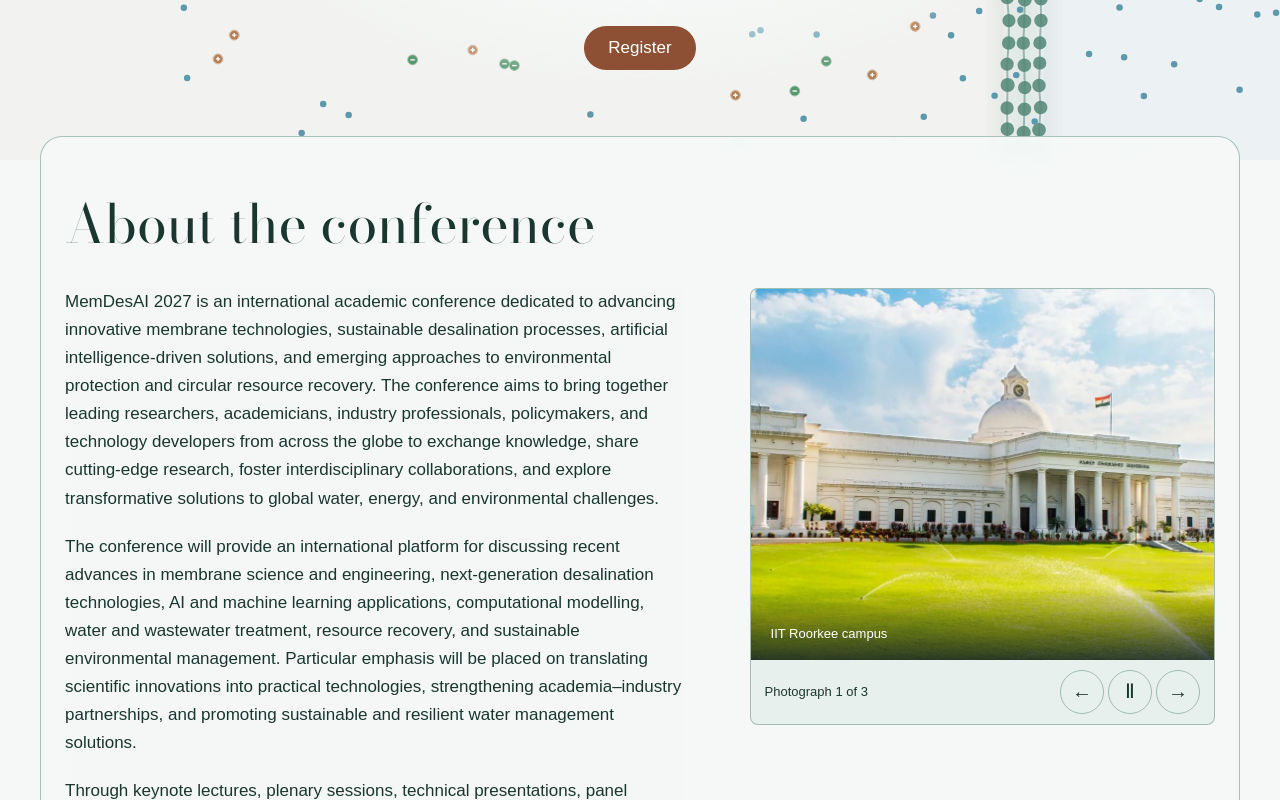
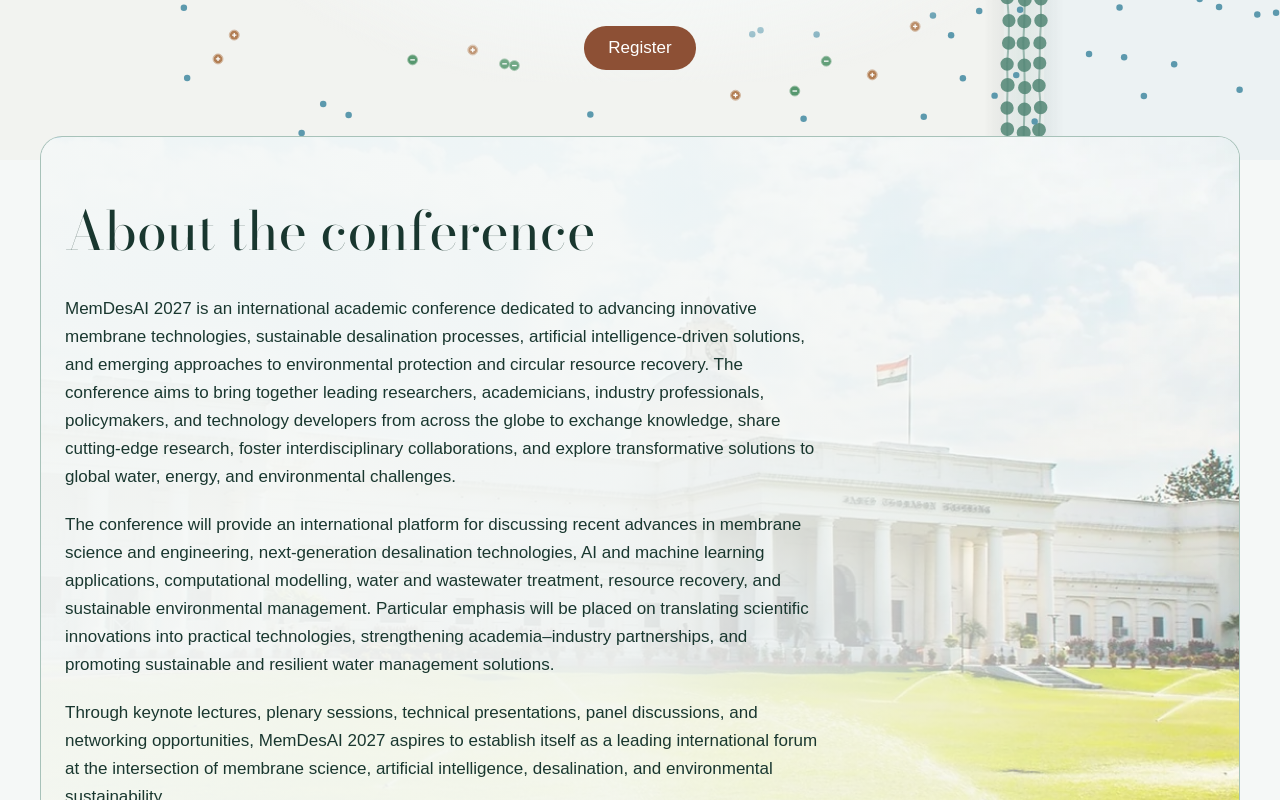
Before and after one commit to gkrish088-blip/ConferenceWebsite, a React (Vite) app: page / in a window 1280 px wide. Shown: the part 640-1440 px from the top of the page. Built offline with nearby package versions, Linux system fonts and the light colour scheme; a web font is replaced by a local one.

Commit message:
Use two slower campus background slides in multipage About

```diff
--- a/src/components/PhotoGallery.tsx
+++ b/src/components/PhotoGallery.tsx
@@ -4,39 +4,45 @@ import styles from "../styles/media.module.css";
 
 export function PhotoGallery() {
   const { ref, index, playing, reduced, step, toggle, interaction } =
-    useSlideshow(media.gallery.length);
+    useSlideshow(media.gallery.length, media.galleryIntervalMs);
   return (
     <div
       ref={ref}
-      className={styles.gallery}
+      className={styles.aboutBackdrop}
       role="region"
       aria-roledescription="carousel"
       aria-label={media.ui.campusGallery}
+      data-campus-slideshow
+      data-slide={index}
+      data-interval={media.galleryIntervalMs}
       {...interaction}
     >
-      <div className={styles.frames}>
+      <div className={styles.aboutBackdropFrames} aria-hidden="true">
         {media.gallery.map((image, i) => (
-          <figure
+          <div
             key={image.src}
-            className={`${styles.frame} ${i === index ? styles.active : ""}`}
+            className={`${styles.aboutBackdropFrame} ${i === index ? styles.active : ""}`}
             aria-hidden={i !== index}
           >
             <img
               src={image.src}
-              alt={image.alt}
+              alt=""
               width={image.width}
               height={image.height}
               loading="lazy"
+              style={{ objectPosition: image.focus }}
             />
-            <figcaption>{image.caption}</figcaption>
-          </figure>
+          </div>
         ))}
       </div>
-      <div className={styles.galleryBar}>
-        <p aria-live={playing ? "off" : "polite"}>
+      <div className={styles.aboutBackdropScrim} />
+      <p className="sr-only" aria-live={playing ? "off" : "polite"}>
         {media.ui.position} {index + 1} {media.ui.of} {media.gallery.length}
       </p>
-        <div className={styles.controls} data-gallery-controls>
+      <div
+        className={`${styles.controls} ${styles.aboutBackdropControls}`}
+        data-gallery-controls
+      >
         <button
           type="button"
           onClick={() => step(-1)}
@@ -63,6 +69,5 @@ export function PhotoGallery() {
         </button>
       </div>
     </div>
-    </div>
   );
 }
--- a/src/components/useSlideshow.ts
+++ b/src/components/useSlideshow.ts
@@ -1,6 +1,6 @@
 import { useEffect, useRef, useState } from "react";
 
-export function useSlideshow(count: number) {
+export function useSlideshow(count: number, intervalMs = 7000) {
   const ref = useRef<HTMLDivElement>(null);
   const [index, setIndex] = useState(0);
   const [playing, setPlaying] = useState(false);
@@ -29,9 +29,9 @@ export function useSlideshow(count: number) {
     if (!playing || engaged || !visible || reduced) return;
     const tick = window.setInterval(() => {
       if (!document.hidden) setIndex((i) => (i + 1) % count);
-    }, 7000);
+    }, intervalMs);
     return () => clearInterval(tick);
-  }, [count, playing, engaged, visible, reduced]);
+  }, [count, intervalMs, playing, engaged, visible, reduced]);
   const step = (delta: number) => {
     setPlaying(false);
     setIndex((i) => (i + delta + count) % count);
--- a/src/content/media.json
+++ b/src/content/media.json
@@ -19,15 +19,6 @@
       "focus": "center",
       "width": 1600,
       "height": 900,
-      "placeholder": false
-    },
-    {
-      "src": "/assets/approved/campus/iitr-5.webp",
-      "alt": "Panoramic view of the IIT Roorkee main building",
-      "caption": "IIT Roorkee campus",
-      "focus": "center",
-      "width": 1600,
-      "height": 243,
       "placeholder": false
     }
   ],
@@ -101,5 +92,6 @@
         "placeholder": false
       }
     }
-  ]
+  ],
+  "galleryIntervalMs": 10000
 }
--- a/src/content/media.ts
+++ b/src/content/media.ts
@@ -15,6 +15,7 @@ export const mediaSchema = z.object({
   campusTitle: text,
   scienceTitle: text,
   gallery: z.array(image).min(2),
+  galleryIntervalMs: z.number().int().min(5000).max(30000),
   science: z.array(image).min(1),
   ui: z.object({
     previous: text,
--- a/src/sections/About.tsx
+++ b/src/sections/About.tsx
@@ -2,7 +2,6 @@ import { BrandImage } from "../components/BrandImage";
 import { PhotoGallery } from "../components/PhotoGallery";
 import { about, site } from "../content";
 import { ContentLink } from "../components/ContentLink";
-import { Section } from "../components/Section";
 import { RichText } from "../components/RichText";
 import { InstitutionMark } from "../components/InstitutionMark";
 import styles from "../styles/site.module.css";
@@ -12,15 +11,25 @@ export function AboutSection() {
     about.title ?? site.nav.find((item) => item.id === "about")?.label ?? "";
 
   return (
-    <Section id="about" title={title}>
-      <div className={styles.aboutEditorial}>
-        <RichText text={about.description} />
-        <aside className={styles.aboutGallery}>
-          <PhotoGallery />
-        </aside>
+    <section
+      id="about"
+      data-section
+      className={`${styles.section} ${styles.aboutSection}`}
+      aria-labelledby="about-heading"
+    >
+      <div className={styles.aboutIntro}>
+        <PhotoGallery />
+        <div className={`${styles.container} ${styles.aboutReading}`}>
+          <h2 id="about-heading" className={styles.sectionHeading}>
+            {title}
+          </h2>
+          <RichText text={about.description} />
+        </div>
       </div>
-      <AboutInstitutions />
-    </Section>
+      <div className={`${styles.container} ${styles.aboutInstitutions}`}>
+        <AboutInstitutions />
+      </div>
+    </section>
   );
 }
 
--- a/src/styles/media.module.css
+++ b/src/styles/media.module.css
@@ -185,3 +185,67 @@
     transition: none;
   }
 }
+
+.aboutBackdrop {
+  position: absolute;
+  inset: 0;
+  pointer-events: none;
+}
+.aboutBackdropFrames,
+.aboutBackdropFrame,
+.aboutBackdropScrim {
+  position: absolute;
+  inset: 0;
+}
+.aboutBackdropFrame {
+  opacity: 0;
+  visibility: hidden;
+  transition:
+    opacity 1400ms ease,
+    visibility 1400ms;
+}
+.aboutBackdropFrame.active {
+  opacity: 1;
+  visibility: visible;
+}
+.aboutBackdropFrame img {
+  width: 100%;
+  height: 100%;
+  object-fit: cover;
+}
+.aboutBackdropScrim {
+  background: linear-gradient(
+    90deg,
+    color-mix(in srgb, var(--page-background) 97%, transparent) 0%,
+    color-mix(in srgb, var(--page-background) 94%, transparent) 48%,
+    color-mix(in srgb, var(--page-background) 78%, transparent) 70%,
+    color-mix(in srgb, var(--page-background) 35%, transparent) 100%
+  );
+}
+.aboutBackdropControls {
+  position: absolute;
+  right: max(24px, calc((100% - var(--container)) / 2));
+  bottom: 24px;
+  z-index: 2;
+  gap: 8px;
+  padding: 6px;
+  border: 1px solid var(--hairline);
+  border-radius: 40px;
+  background: var(--page-background);
+  color: var(--ink);
+  pointer-events: auto;
+}
+@media (max-width: 700px) {
+  .aboutBackdropScrim {
+    background: color-mix(in srgb, var(--page-background) 92%, transparent);
+  }
+  .aboutBackdropControls {
+    right: 18px;
+    bottom: 18px;
+  }
+}
+@media (prefers-reduced-motion: reduce) {
+  .aboutBackdropFrame {
+    transition: none;
+  }
+}
--- a/src/styles/site.module.css
+++ b/src/styles/site.module.css
@@ -2087,3 +2087,40 @@
     padding-top: 28px;
   }
 }
+
+/* Campus photographs sit behind the introduction, without a separate photo card. */
+[data-interactive] .section.aboutSection {
+  padding: 0;
+}
+.aboutIntro {
+  position: relative;
+  isolation: isolate;
+  overflow: hidden;
+  padding: clamp(32px, 5vw, 64px) 0 104px;
+}
+.aboutReading {
+  position: relative;
+  z-index: 1;
+}
+.aboutReading > .sectionHeading {
+  max-width: 900px;
+}
+.aboutReading > .richText {
+  max-width: 760px;
+  background: transparent;
+}
+.aboutInstitutions {
+  padding-block: 36px 48px;
+}
+.aboutInstitutions .institutionGrid {
+  margin-top: 0;
+  border-top: 0;
+}
+@media (max-width: 600px) {
+  .aboutIntro {
+    padding-bottom: 88px;
+  }
+  .aboutInstitutions {
+    padding-block: 28px 36px;
+  }
+}
```
Also changed, not shown: 5 other files (tests, documents, lock files or other folders). Lines whose indentation alone changed are shown as unchanged.
